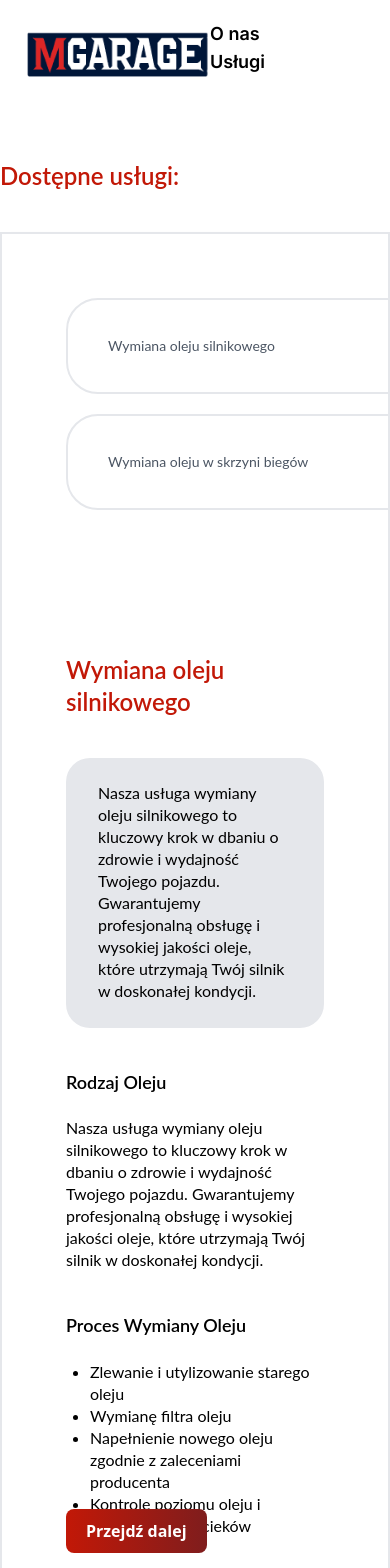
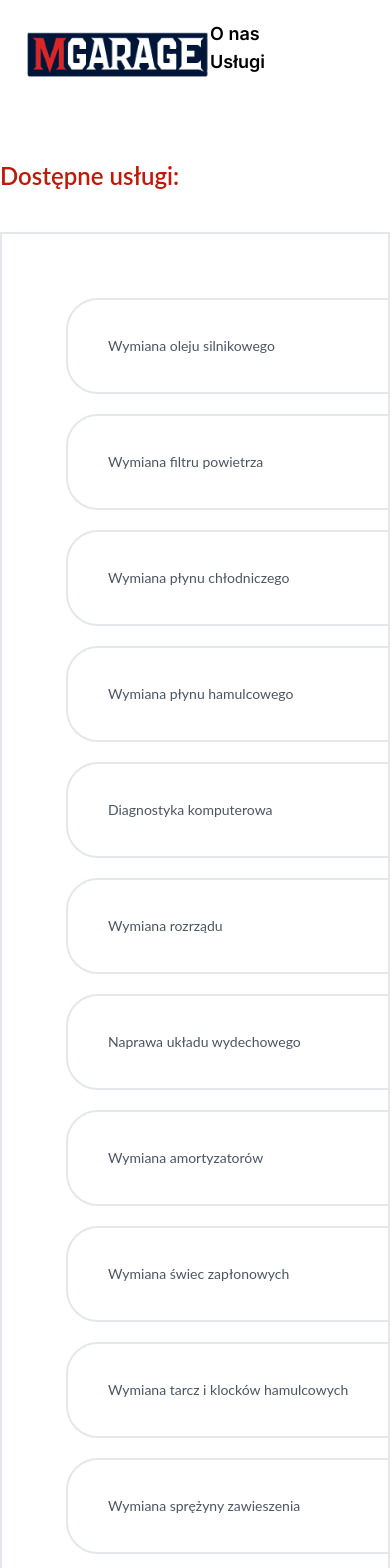
Before and after one commit to mg300/mgarage, a Next.js app: page /book in a window 390 px wide. Shown: the top 1568 px of the page. Built offline with nearby package versions, Linux system fonts and the light colour scheme.

Commit message:
feat: services IDs are adding to URL as params, add dummy data

```diff
--- a/src/app/book/page.tsx
+++ b/src/app/book/page.tsx
@@ -2,77 +2,32 @@
 import React, { useState } from "react";
 import Button from "../components/Button/Button";
 import Link from "next/link";
-import { useForm } from "react-hook-form";
+import { useRouter, useSearchParams } from "next/navigation";
 interface IData {
   serviceIDs: string[];
 }
 function Page() {
-  const {
-    register,
-    handleSubmit,
-    watch,
-    formState: { errors },
-  } = useForm<IData>();
-
-  return (
-    <div className="min-h-screen pt-40 font-body  mx-auto max-w-[80rem] ">
-      <p className="text-logo font-semibold text-2xl mb-10">Dostępne usługi:</p>
-      <div className=" relative p-16 border-2 border-solid border-gray-200 shadow-lg min-h-[40rem] mb-20">
-        <div className="flex flex-col lg:flex-row gap-36">
-          <form onSubmit={handleSubmit((data) => console.log(data))}>
-            <ul className="flex flex-col gap-5">
-              <li>
-                <input type="checkbox" id="oil" value="" className="hidden peer" />
-                <label
-                  onClick={() => {}}
-                  htmlFor="oil"
-                  className={`flex justify-between items-center min-w-[30rem] h-[6rem] px-10 border-2 border-solid
-                             peer-checked:border-red-400 peer-checked:text-red-800 text-gray-600 rounded-[2rem] cursor-pointer `}
-                >
-                  <p className="text-sm lg:text-lg">Wymiana oleju silnikowego</p>
-                  <div>
-                    <p className="text-sm lg:text-lg">od 500,00 zł</p>
-                    <p className="text-sm">1h</p>
-                  </div>
-                </label>
-              </li>
-
-              <li>
-                <input type="checkbox" id="fuel" value="" className="hidden peer" />
-                <label
-                  onClick={() => {}}
-                  htmlFor="fuel"
-                  className={`flex justify-between items-center min-w-[30rem] h-[6rem] px-10 border-2 border-solid
-                           peer-checked:border-red-400 peer-checked:text-red-800 text-gray-600 rounded-[2rem] cursor-pointer `}
-                >
-                  <p className="text-sm lg:text-lg">Wymiana oleju w skrzyni biegów</p>
-                  <div>
-                    <p className="text-sm lg:text-lg">od 500,00 zł</p>
-                    <p className="text-sm">1h</p>
-                  </div>
-                </label>
-              </li>
-            </ul>
-          </form>
-          <div>
+  const router = useRouter();
+  const searchParams = useSearchParams();
+  const data = [
     {
+      id: "1",
+      title: "Wymiana oleju silnikowego",
+      time: "1h",
+      price: 500,
+      description: (
         <>
           <p className="text-logo font-semibold text-2xl mb-10">Wymiana oleju silnikowego</p>
           <div>
             <div className="bg-gray-200 rounded-3xl px-4 pt-2 pb-2.5">
               <div className="leading-snug md:leading-normal p-4">
-                      Nasza usługa wymiany oleju silnikowego to kluczowy krok w dbaniu o zdrowie i wydajność Twojego
-                      pojazdu. Gwarantujemy profesjonalną obsługę i wysokiej jakości oleje, które utrzymają Twój silnik
-                      w doskonałej kondycji.
+                Nasza usługa wymiany oleju silnikowego to kluczowy krok w dbaniu o zdrowie i wydajność Twojego pojazdu.
+                Gwarantujemy profesjonalną obsługę i wysokiej jakości oleje, które utrzymają Twój silnik w doskonałej
+                kondycji.
               </div>
             </div>
           </div>
-                <div className="mt-10 mb-5 font-semibold text-lg leading-relaxed">Rodzaj Oleju</div>
-                <div className=" leading-snug md:leading-normal ">
-                  Nasza usługa wymiany oleju silnikowego to kluczowy krok w dbaniu o zdrowie i wydajność Twojego
-                  pojazdu. Gwarantujemy profesjonalną obsługę i wysokiej jakości oleje, które utrzymają Twój silnik w
-                  doskonałej kondycji.
-                </div>
+
           <div className="mt-10 mb-5 font-semibold text-lg leading-relaxed">Proces Wymiany Oleju</div>
           <div className=" leading-snug md:leading-normal ">
             <ul className="ml-6 list-disc">
@@ -83,10 +38,263 @@ function Page() {
             </ul>
           </div>
         </>
-            }
+      ),
+    },
+    {
+      id: "2",
+      title: "Wymiana filtru powietrza",
+      time: "0.5h",
+      price: 150,
+      description: (
+        <>
+          <p className="text-logo font-semibold text-2xl mb-10">Wymiana filtru powietrza</p>
+          <div>
+            <div className="bg-gray-200 rounded-3xl px-4 pt-2 pb-2.5">
+              <div className="leading-snug md:leading-normal p-4">
+                Wymiana filtra powietrza to ważny element utrzymania sprawności silnika. Oferujemy usługę profesjonalnej
+                wymiany filtra powietrza, co pozytywnie wpłynie na osiągi i efektywność Twojego pojazdu.
               </div>
             </div>
-        <Link href="/book/vehicle" className="absolute bottom-10">
+          </div>
+        </>
+      ),
+    },
+    {
+      id: "3",
+      title: "Wymiana płynu chłodniczego",
+      time: "1.5h",
+      price: 300,
+      description: (
+        <>
+          <p className="text-logo font-semibold text-2xl mb-10">Wymiana płynu chłodniczego</p>
+          <div>
+            <div className="bg-gray-200 rounded-3xl px-4 pt-2 pb-2.5">
+              <div className="leading-snug md:leading-normal p-4">
+                Regularne sprawdzanie i wymiana płynu chłodniczego to kluczowe dla utrzymania odpowiedniej temperatury
+                silnika. Gwarantujemy kompleksową obsługę i wysokiej jakości płyny chłodzące.
+              </div>
+            </div>
+          </div>
+        </>
+      ),
+    },
+    {
+      id: "4",
+      title: "Wymiana płynu hamulcowego",
+      time: "1h",
+      price: 250,
+      description: (
+        <>
+          <p className="text-logo font-semibold text-2xl mb-10">Wymiana płynu hamulcowego</p>
+          <div>
+            <div className="bg-gray-200 rounded-3xl px-4 pt-2 pb-2.5">
+              <div className="leading-snug md:leading-normal p-4">
+                Bezpieczeństwo jest priorytetem. Oferujemy profesjonalną wymianę płynu hamulcowego, co zapewni
+                skuteczność hamulców i bezpieczeństwo podczas jazdy.
+              </div>
+            </div>
+          </div>
+        </>
+      ),
+    },
+    {
+      id: "5",
+      title: "Diagnostyka komputerowa",
+      time: "0.5h",
+      price: 100,
+      description: (
+        <>
+          <p className="text-logo font-semibold text-2xl mb-10">Diagnostyka komputerowa</p>
+          <div>
+            <div className="bg-gray-200 rounded-3xl px-4 pt-2 pb-2.5">
+              <div className="leading-snug md:leading-normal p-4">
+                Skomplikowane problemy wymagają precyzyjnych narzędzi. Oferujemy diagnostykę komputerową, która pomoże
+                zidenyfikować i rozwiązać problemy z układem elektronicznym pojazdu.
+              </div>
+            </div>
+          </div>
+        </>
+      ),
+    },
+    {
+      id: "6",
+      title: "Wymiana rozrządu",
+      time: "2h",
+      price: 1000,
+      description: (
+        <>
+          <p className="text-logo font-semibold text-2xl mb-10">Wymiana rozrządu</p>
+          <div>
+            <div className="bg-gray-200 rounded-3xl px-4 pt-2 pb-2.5">
+              <div className="leading-snug md:leading-normal p-4">
+                Wymiana rozrządu to kluczowy element konserwacji silnika. Oferujemy usługę profesjonalnej wymiany
+                rozrządu, co pozwoli uniknąć poważnych awarii.
+              </div>
+            </div>
+          </div>
+        </>
+      ),
+    },
+    {
+      id: "7",
+      title: "Naprawa układu wydechowego",
+      time: "1.5h",
+      price: 350,
+      description: (
+        <>
+          <p className="text-logo font-semibold text-2xl mb-10">Naprawa układu wydechowego</p>
+          <div>
+            <div className="bg-gray-200 rounded-3xl px-4 pt-2 pb-2.5">
+              <div className="leading-snug md:leading-normal p-4">
+                Usługa obejmuje diagnostykę i naprawę układu wydechowego. Działa ona nie tylko na efektywność silnika,
+                ale także na emisję spalin i ogólną wydajność pojazdu.
+              </div>
+            </div>
+          </div>
+        </>
+      ),
+    },
+    {
+      id: "8",
+      title: "Wymiana amortyzatorów",
+      time: "2h",
+      price: 450,
+      description: (
+        <>
+          <p className="text-logo font-semibold text-2xl mb-10">Wymiana amortyzatorów</p>
+          <div>
+            <div className="bg-gray-200 rounded-3xl px-4 pt-2 pb-2.5">
+              <div className="leading-snug md:leading-normal p-4">
+                Nowe amortyzatory poprawią komfort jazdy, stabilność pojazdu i bezpieczeństwo. Oferujemy profesjonalną
+                wymianę z zachowaniem standardów producenta.
+              </div>
+            </div>
+          </div>
+        </>
+      ),
+    },
+    {
+      id: "9",
+      title: "Wymiana świec zapłonowych",
+      time: "1h",
+      price: 120,
+      description: (
+        <>
+          <p className="text-logo font-semibold text-2xl mb-10">Wymiana świec zapłonowych</p>
+          <div>
+            <div className="bg-gray-200 rounded-3xl px-4 pt-2 pb-2.5">
+              <div className="leading-snug md:leading-normal p-4">
+                Regularna wymiana świec zapłonowych poprawi zapłon, efektywność silnika i zużycie paliwa. To prosta, ale
+                ważna czynność konserwacyjna.
+              </div>
+            </div>
+          </div>
+        </>
+      ),
+    },
+    {
+      id: "11",
+      title: "Wymiana tarcz i klocków hamulcowych",
+      time: "1.5h",
+      price: 400,
+      description: (
+        <>
+          <p className="text-logo font-semibold text-2xl mb-10">Wymiana tarcz i klocków hamulcowych</p>
+          <div>
+            <div className="bg-gray-200 rounded-3xl px-4 pt-2 pb-2.5">
+              <div className="leading-snug md:leading-normal p-4">
+                Skuteczne hamulce to kluczowy element bezpieczeństwa. Oferujemy profesjonalną wymianę tarcz i klocków
+                hamulcowych, dbając o skuteczność hamowania.
+              </div>
+            </div>
+          </div>
+        </>
+      ),
+    },
+    {
+      id: "12",
+      title: "Wymiana sprężyny zawieszenia",
+      time: "2h",
+      price: 350,
+      description: (
+        <>
+          <p className="text-logo font-semibold text-2xl mb-10">Wymiana sprężyny zawieszenia</p>
+          <div>
+            <div className="bg-gray-200 rounded-3xl px-4 pt-2 pb-2.5">
+              <div className="leading-snug md:leading-normal p-4">
+                Sprężyny zawieszenia wpływają na komfort jazdy i stabilność pojazdu. Oferujemy profesjonalną wymianę
+                sprężyn, dbając o odpowiednie właściwości zawieszenia.
+              </div>
+            </div>
+          </div>
+        </>
+      ),
+    },
+    {
+      id: "13",
+      title: "Wymiana łożysk kół",
+      time: "1.5h",
+      price: 300,
+      description: (
+        <>
+          <p className="text-logo font-semibold text-2xl mb-10">Wymiana łożysk kół</p>
+          <div>
+            <div className="bg-gray-200 rounded-3xl px-4 pt-2 pb-2.5">
+              <div className="leading-snug md:leading-normal p-4">
+                Uszkodzone łożyska kół mogą prowadzić do różnych problemów. Oferujemy profesjonalną wymianę łożysk,
+                zapewniając płynność jazdy i bezpieczeństwo.
+              </div>
+            </div>
+          </div>
+        </>
+      ),
+    },
+  ];
+  const selectedServices = searchParams.get("IDs");
+  let IDs: string[] = selectedServices ? selectedServices.split(",") : [];
+  const handleCheck = function (id: string) {
+    if (IDs.includes(id)) {
+      IDs = IDs.filter((item) => item !== id);
+    } else {
+      IDs.push(id);
+    }
+    router.replace(`?IDs=${IDs.join(",")}`, { scroll: false });
+  };
+  return (
+    <div className="min-h-screen pt-40 font-body  mx-auto max-w-[80rem] ">
+      <p className="text-logo font-semibold text-2xl mb-10">Dostępne usługi:</p>
+      <div className=" relative p-16 border-2 border-solid border-gray-200 shadow-lg min-h-[40rem] mb-20">
+        <div className="flex flex-col lg:flex-row gap-36 mb-20">
+          <form>
+            <ul className="flex flex-col gap-5">
+              {data.map((service) => (
+                <li key={service.id}>
+                  <input
+                    checked={IDs.includes(service.id)}
+                    type="checkbox"
+                    onChange={() => handleCheck(service.id)}
+                    id={service.id.toString()}
+                    value=""
+                    className="hidden peer"
+                  />
+                  <label
+                    htmlFor={service.id.toString()}
+                    className={`flex justify-between gap-10 items-center min-w-[30rem] h-[6rem] px-10 border-2 border-solid
+                    peer-checked:border-red-400 peer-checked:text-red-800 text-gray-600 rounded-[2rem] cursor-pointer `}
+                  >
+                    <p className="text-sm lg:text-lg">{service.title}</p>
+                    <div>
+                      <p className="text-sm lg:text-lg">od {service.price.toFixed(2)} zł</p>
+                      <p className="text-sm">{service.time}</p>
+                    </div>
+                  </label>
+                </li>
+              ))}
+            </ul>
+          </form>
+          <div></div>
+        </div>
+        <Link href={`/book/vehicle/?IDs${IDs.join(",")}`} className="absolute bottom-10">
           <Button color="red">Przejdź dalej</Button>
         </Link>
       </div>
```
Lines whose indentation alone changed are shown as unchanged.
